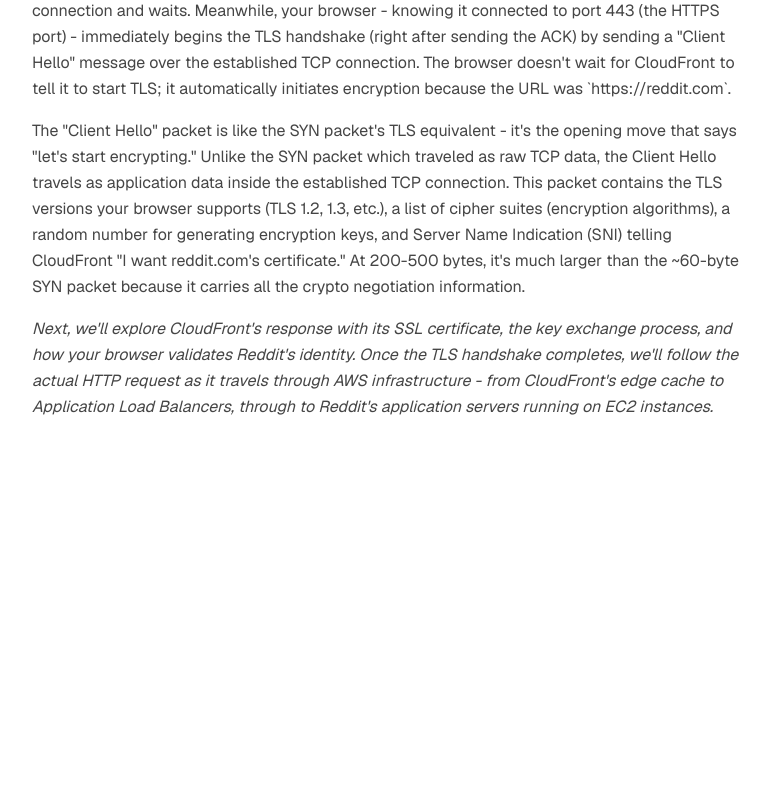
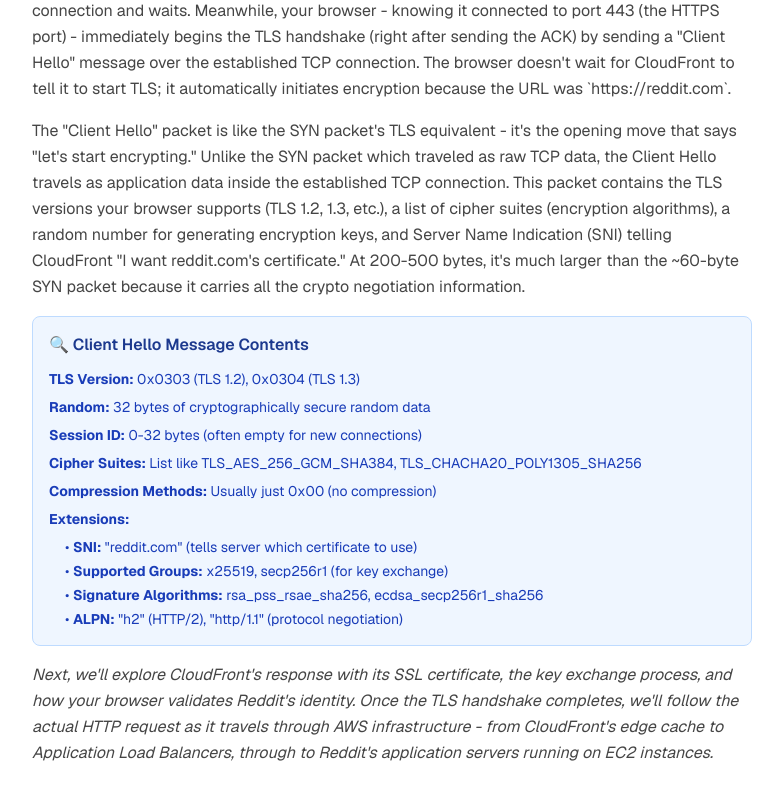
Before and after one commit to SeanPlusPlus/odyssey-of-a-url, a Next.js app: page / in a window 1280 px wide. Shown: the part 9497-10297 px from the top of the page, without its empty margins (248-1031 px from the left). Before the commit the page ends 9965 px from the top, so only its background shows below. Built offline with nearby package versions, Linux system fonts and the light colour scheme.

Commit message:
feat: add Client Hello message technical breakdown
- Added detailed info box showing exact TLS Client Hello contents
- Includes TLS versions, cipher suites, extensions, and SNI details
- Provides concrete technical specs for the handshake initiation

```diff
--- a/components/HttpSection.tsx
+++ b/components/HttpSection.tsx
@@ -299,6 +299,26 @@
           crypto negotiation information.
         </p>
 
+        <div className="bg-blue-50 dark:bg-blue-950/30 border border-blue-200 dark:border-blue-800 rounded-lg p-4">
+          <h4 className="font-semibold text-blue-900 dark:text-blue-100 mb-3">
+            🔍 Client Hello Message Contents
+          </h4>
+          <div className="space-y-2 text-sm text-blue-800 dark:text-blue-200">
+            <p><strong>TLS Version:</strong> 0x0303 (TLS 1.2), 0x0304 (TLS 1.3)</p>
+            <p><strong>Random:</strong> 32 bytes of cryptographically secure random data</p>
+            <p><strong>Session ID:</strong> 0-32 bytes (often empty for new connections)</p>
+            <p><strong>Cipher Suites:</strong> List like TLS_AES_256_GCM_SHA384, TLS_CHACHA20_POLY1305_SHA256</p>
+            <p><strong>Compression Methods:</strong> Usually just 0x00 (no compression)</p>
+            <p><strong>Extensions:</strong></p>
+            <ul className="ml-4 space-y-1">
+              <li>• <strong>SNI:</strong> "reddit.com" (tells server which certificate to use)</li>
+              <li>• <strong>Supported Groups:</strong> x25519, secp256r1 (for key exchange)</li>
+              <li>• <strong>Signature Algorithms:</strong> rsa_pss_rsae_sha256, ecdsa_secp256r1_sha256</li>
+              <li>• <strong>ALPN:</strong> "h2" (HTTP/2), "http/1.1" (protocol negotiation)</li>
+            </ul>
+          </div>
+        </div>
+
         <p className="text-base leading-relaxed text-foreground/80 italic">
           Next, we'll explore CloudFront's response with its SSL certificate, the key exchange
           process, and how your browser validates Reddit's identity. Once the TLS handshake
```
